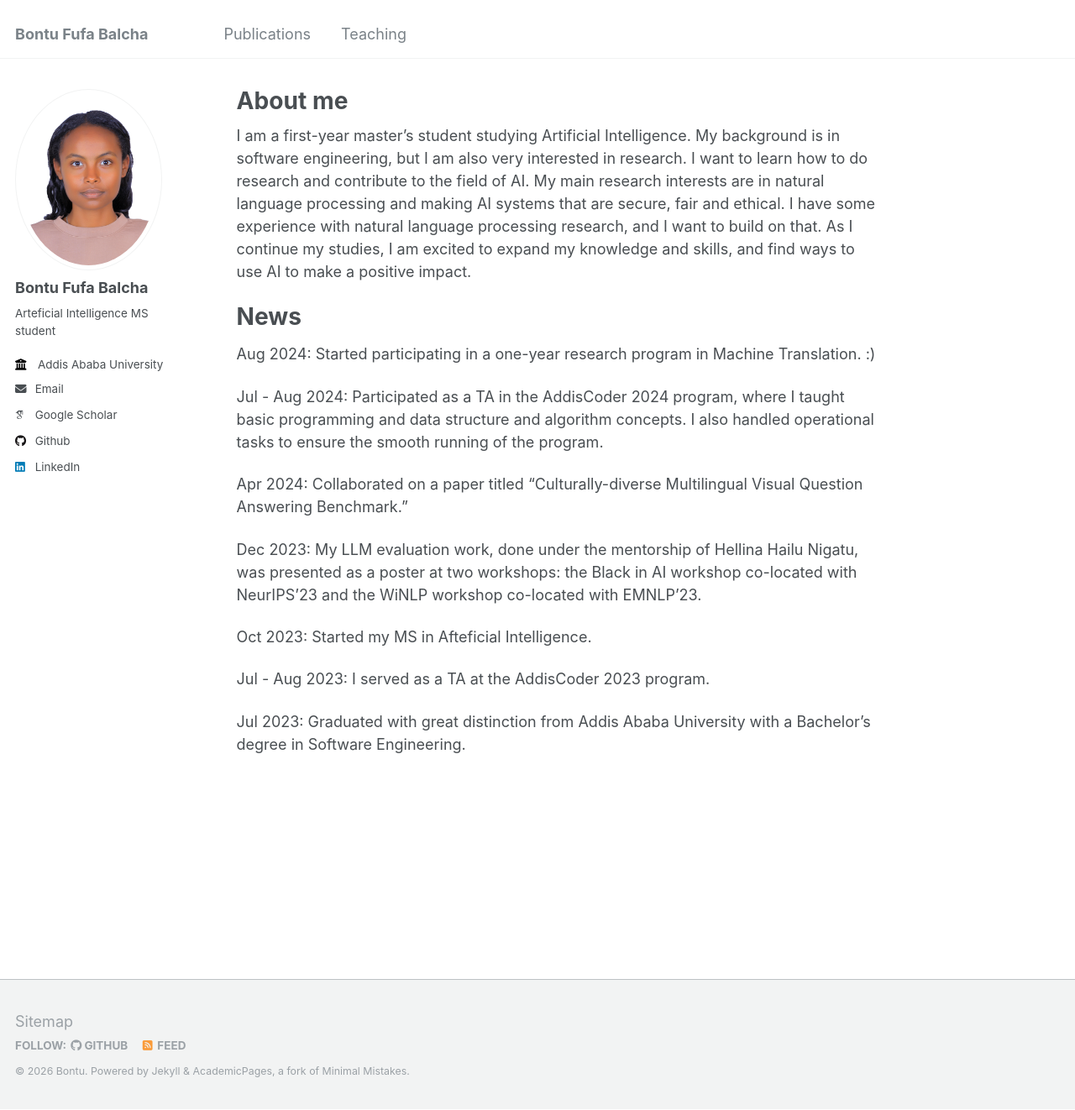
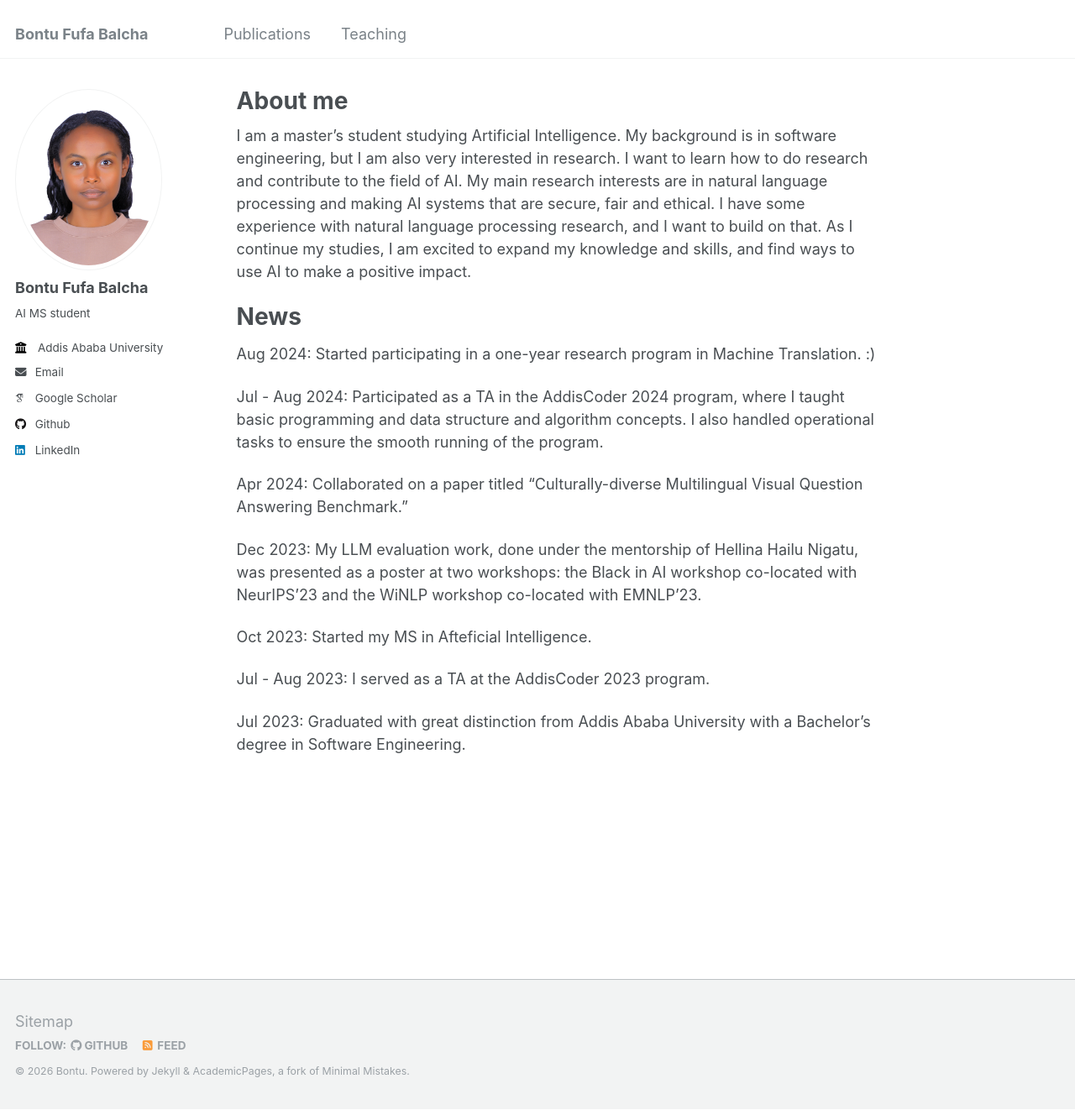
Before and after one commit to bontu-fufa/bontu-fufa.github.io, a Jekyll site: the page built from _pages/about.md, in a window 1280 px wide and 1322 px high. Shown: the whole window at 84% size. Built offline with Jekyll 4.4.1, drawn with Linux system fonts in a browser that asks for light colours; some web fonts are replaced.

Commit message:
fix: typos

```diff
--- a/_config.yml
+++ b/_config.yml
@@ -11,7 +11,7 @@ locale                   : "en-US"
 title                    : "Bontu Fufa Balcha"
 title_separator          : "-"
 name                     : &name "Bontu"
-description              : &description "Artificial Intelligence MS studen"
+description              : &description "AI MS student"
 url                      : https://bontu-fufa.github.io # the base hostname & protocol for your site e.g. "https://mmistakes.github.io"
 baseurl                  : "" # the subpath of your site, e.g. "/blog"
 repository               : "bontu-fufa/bontu-fufa.github.io"
@@ -24,7 +24,7 @@ author:
   avatar           : "bon23.jpg"
   name             : "Bontu Fufa Balcha"
   pronouns         : # example: "she/her"
-  bio              : "Arteficial Intelligence MS student"
+  bio              : "AI MS student"
   location         : #"Addis Ababa, Ethiopia"
   employer         : "Addis Ababa University"
   uri              : # URL
--- a/_pages/about.md
+++ b/_pages/about.md
@@ -6,7 +6,7 @@ redirect_from:
   - /about/
   - /about.html
 ---
-I am a first-year master's student studying Artificial Intelligence. My background is in software engineering, but I am also very interested in research. I want to learn how to do research and contribute to the field of AI. My main research interests are in natural language processing and making AI systems that are secure, fair and ethical. I have some experience with natural language processing research, and I want to build on that. As I continue my studies, I am excited to expand my knowledge and skills, and find ways to use AI to make a positive impact.
+I am a master's student studying Artificial Intelligence. My background is in software engineering, but I am also very interested in research. I want to learn how to do research and contribute to the field of AI. My main research interests are in natural language processing and making AI systems that are secure, fair and ethical. I have some experience with natural language processing research, and I want to build on that. As I continue my studies, I am excited to expand my knowledge and skills, and find ways to use AI to make a positive impact.
 
 
 News
```
